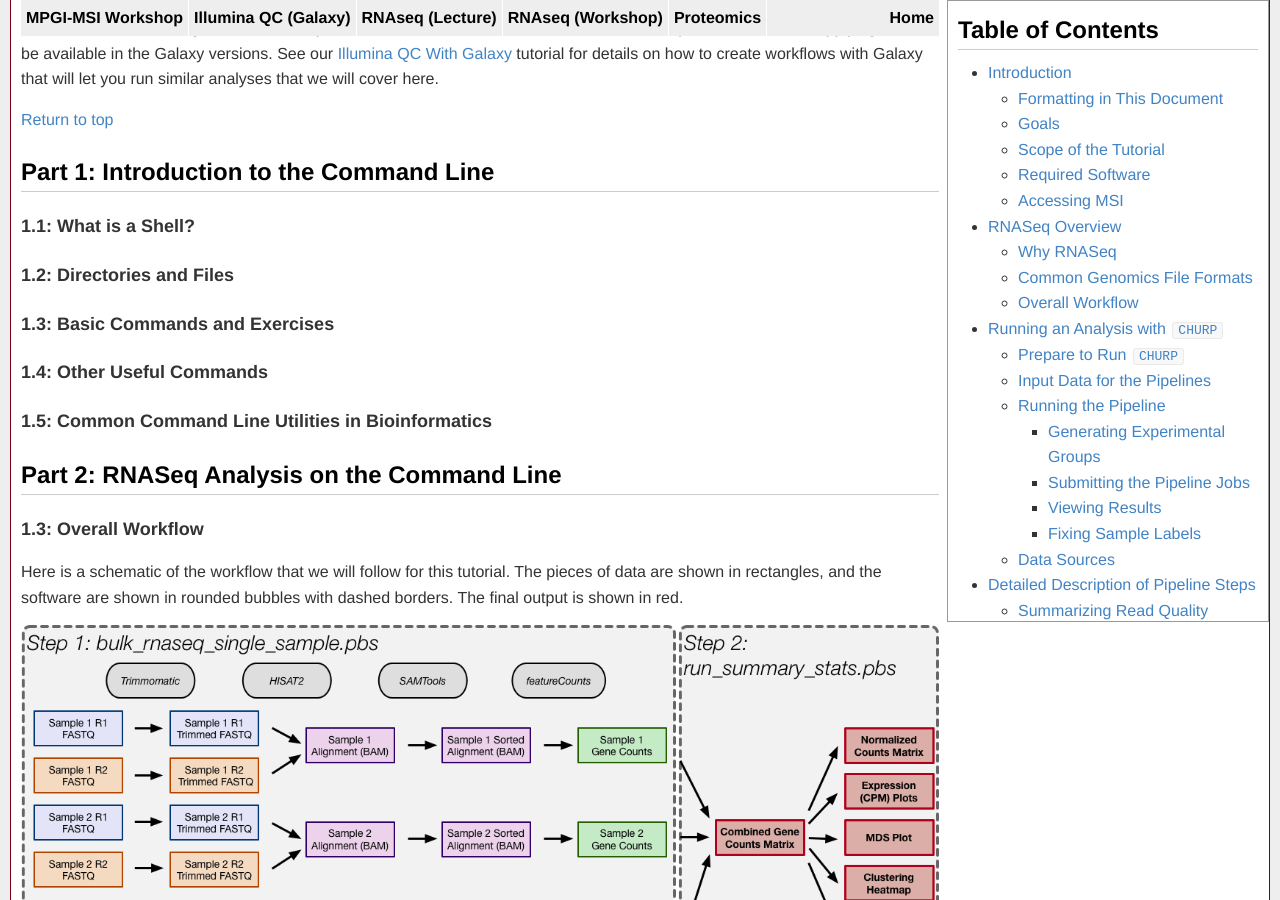
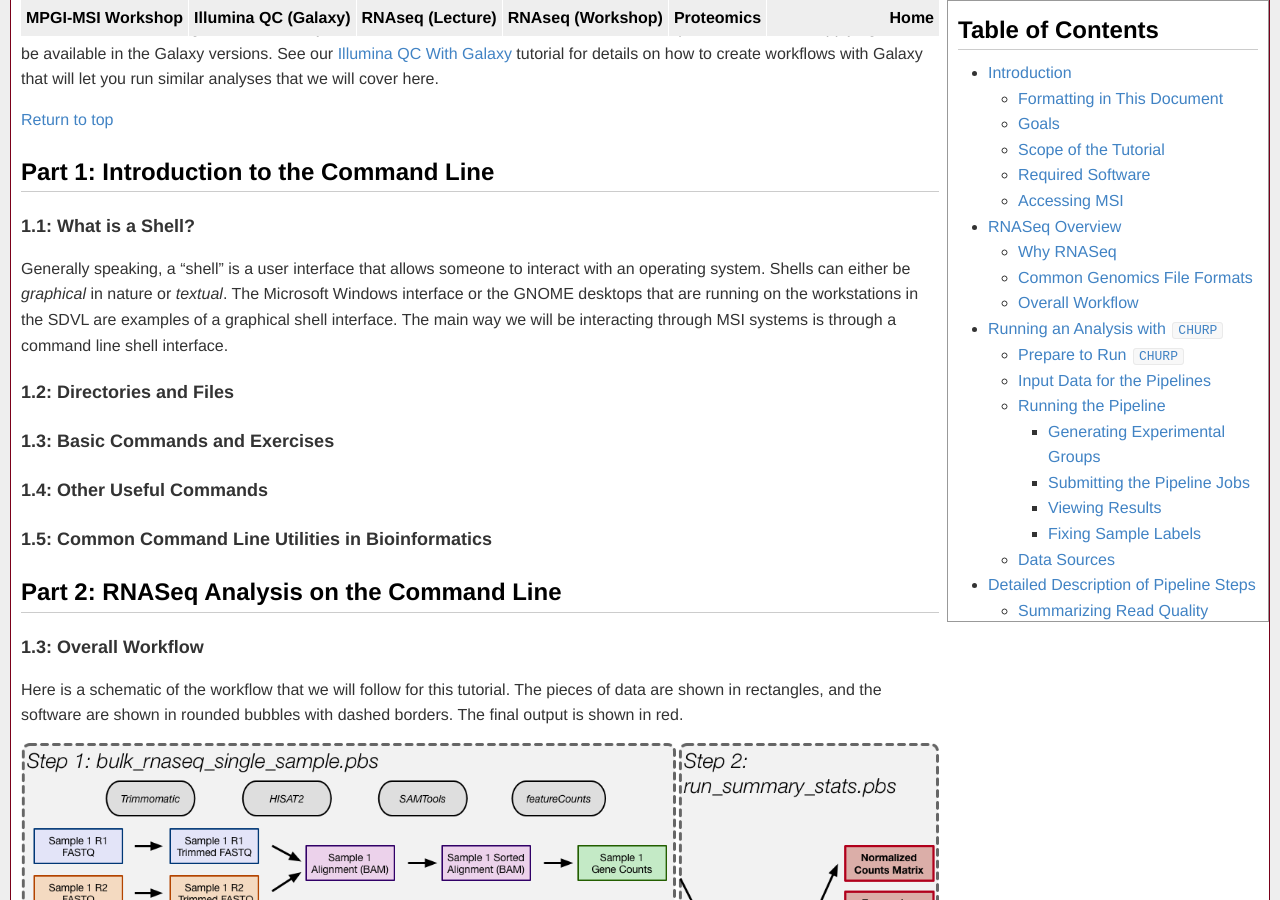
Before and after one commit to msi-ris/Tutorials, a Jekyll site: the page built from rnaseq_cmd_beta.md, in a window 1280 px wide and 900 px high, scrolled down 1279 px. Built offline with Jekyll 4.4.1, drawn with Linux system fonts in a browser that asks for light colours.

Commit message:
Beta RNAseq

```diff
--- a/rnaseq_cmd_beta.md
+++ b/rnaseq_cmd_beta.md
@@ -129,9 +129,19 @@ run similar analyses that we will cover here.
 
 ## <a name="1"></a> Part 1: Introduction to the Command Line
 ### <a name="1.1"></a> 1.1: What is a Shell?
+Generally speaking, a "shell" is a user interface that allows someone to
+interact with an operating system. Shells can either be *graphical* in nature
+or *textual*. The Microsoft Windows interface or the GNOME desktops that are
+running on the workstations in the SDVL are examples of a graphical shell
+interface. The main way we will be interacting through MSI systems is through a
+command line shell interface.
+
 ### <a name="1.2"></a> 1.2: Directories and Files
+
 ### <a name="1.3"></a> 1.3: Basic Commands and Exercises
+
 ### <a name="1.4"></a> 1.4: Other Useful Commands
+
 ### <a name="1.5"></a> 1.5: Common Command Line Utilities in Bioinformatics
 
 ## <a name="2"></a> Part 2: RNASeq Analysis on the Command Line
```
